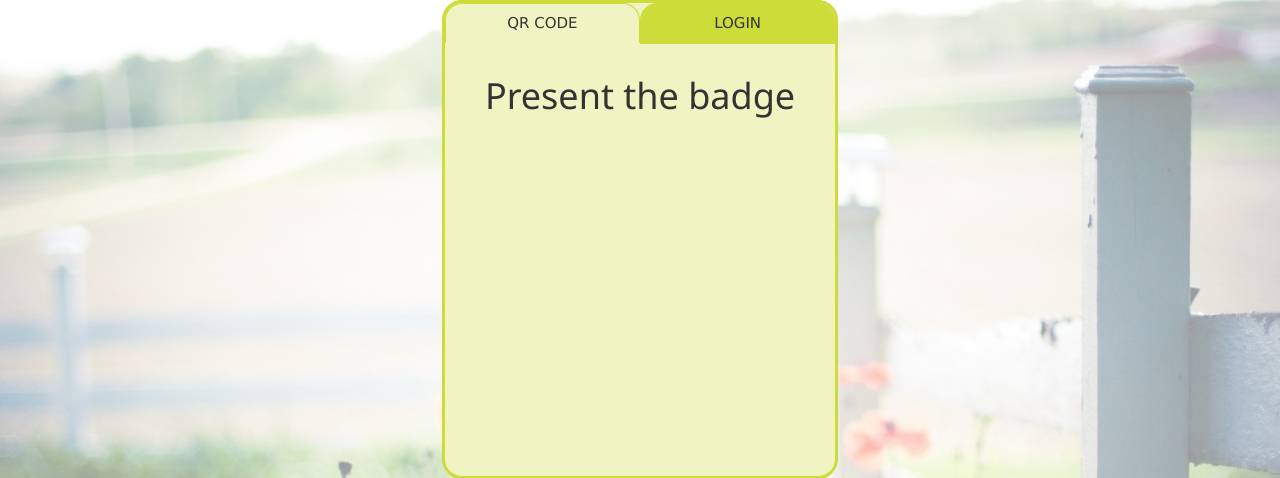
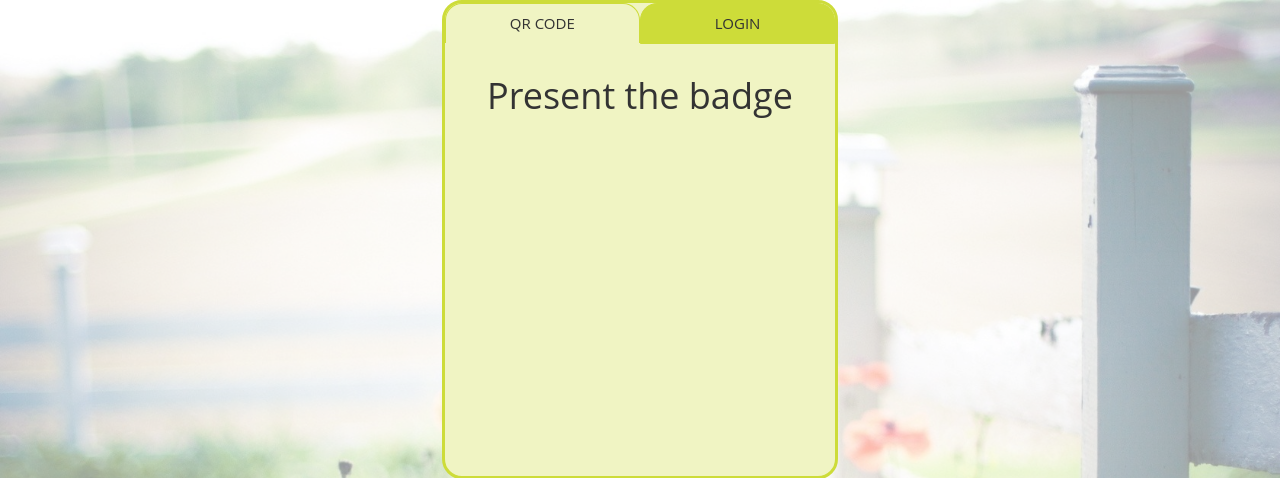
Before and after one commit to GuangmingLuo/GraceAge, a CodeIgniter app: page /GraceAge/AccountController/login in a window 1280 px wide. Shown: the top 478 px of the page. Run offline with CodeIgniter, Linux system fonts and the light colour scheme.

Commit message:
Added the right fonts in login and register page

```diff
--- a/GraceAge/application/views/Account/login.html
+++ b/GraceAge/application/views/Account/login.html
@@ -1,40 +1,40 @@
 <div class="container-fluid">
     <div class="row">
         <div class="col-lg-offset-4 col-lg-4 col-md-offset-3 col-md-6">
-            <div class="framework">
+            <div class="box">
 
-                <ul class="tabs">
-                    <li class = "active" style="width:50%"><a data-toggle="tab" href="#QRtabContent">QR CODE</a></li>
-                    <li style="width:50%"><a data-toggle="tab" href="#loginTabContent">LOGIN</a></li>
+                <ul class="tabs fontfamily">
+                    <li class = "active" style="width:50%;"><a data-toggle="tab" href="#QRtabContent">QR CODE</a></li>
+                    <li style="width:50%;" ><a data-toggle="tab" href="#loginTabContent">LOGIN</a></li>
                 </ul>
 
-                <div class="tab-content">
+                <div class="tab-content fontfamily">
 
                     <div id="QRtabContent" class="tab-pane fade in active">
                         <br>
-                        <h1>Present the badge</h1>
+                        <h1 class = "fontfamily" >Present the badge</h1>
                         <div id="reader" style="width:350px;height:350px;"></div>
 
                         <fieldset id="safariQRfunctionaity">
-                            <label for ="photo"><b>Camera doesn't open immediately?</b>
+                            <label class= 'fontfamily' for ="photo"><b>Camera doesn't open immediately?</b>
                                 <br>Choose a QR Code image to get it decoded</label>
                             <br/>
-                            <input type="file" name="photo" id="photo" value="" capture="camera">
+                            <input class='fontfamily' type="file" name="photo" id="photo" value="" capture="camera">
                         </fieldset>
                     </div>
 
                     <div id="loginTabContent" class="tabContent tab-pane fade">
-                        <h2>Log in</h2>{loggedin}
+                        <h2 class='fontfamily'>Log in</h2>{loggedin}
                         <form name="loginForm" id="loginForm" action="loginPost" method="post">
                             <div class="form-group">
-                                <label for="username">Username:</label>
-                                <input type="text" name="username" class="form-control" id="username" placeholder="Enter username" autofocus required>
+                                <label class='fontfamily' for="username">Username:</label>
+                                <input type="text" name="username" class="form-control fontfamily" id="username" placeholder="Enter username" autofocus required>
                             </div>
                             <div class="form-group">
-                                <label for="pwd">Password:</label>
-                                <input type="password" name="password" class="form-control" id="password" placeholder="Enter password" required>
+                                <label class='fontfamily' for="pwd">Password:</label>
+                                <input type="password" name="password" class="form-control fontfamily" id="password" placeholder="Enter password" required>
                             </div>
-                            <button type="submit" class="btn btn-default">Submit</button>
+                            <button type="submit" class="btn btn-default fontfamily">Submit</button>
                             <br>
                             <br>
                         </form>
--- a/GraceAge/assets/css/login.css
+++ b/GraceAge/assets/css/login.css
@@ -1,5 +1,13 @@
 .container-fluid{
     align-content: center;
+}
+
+.fontfamily {
+    font-family: 'Open Sans'
+}
+
+h1 {
+    text-align: center;
 }
 
 body:before{        /*background image*/
@@ -17,7 +25,7 @@ body:before{        /*background image*/
     background-size: cover;
 }
 
-.framework{  /*border around info*/
+.box{  /*border around info*/
     border-style: solid;
     border-color: #CDDC39;
     border-radius: 20px;
@@ -80,10 +88,6 @@ fieldset{   /* no framework around decoder*/
             border-bottom: 0px;
         }
 
-#QRtabContent h1{ /*center title "present QR code" */
-    text-align: center;
-}
-
 .tabContent{
     margin: 8px;
 }
```
Also changed, not shown: GraceAge/application/views/Account/register.html (+8 -6 lines).
